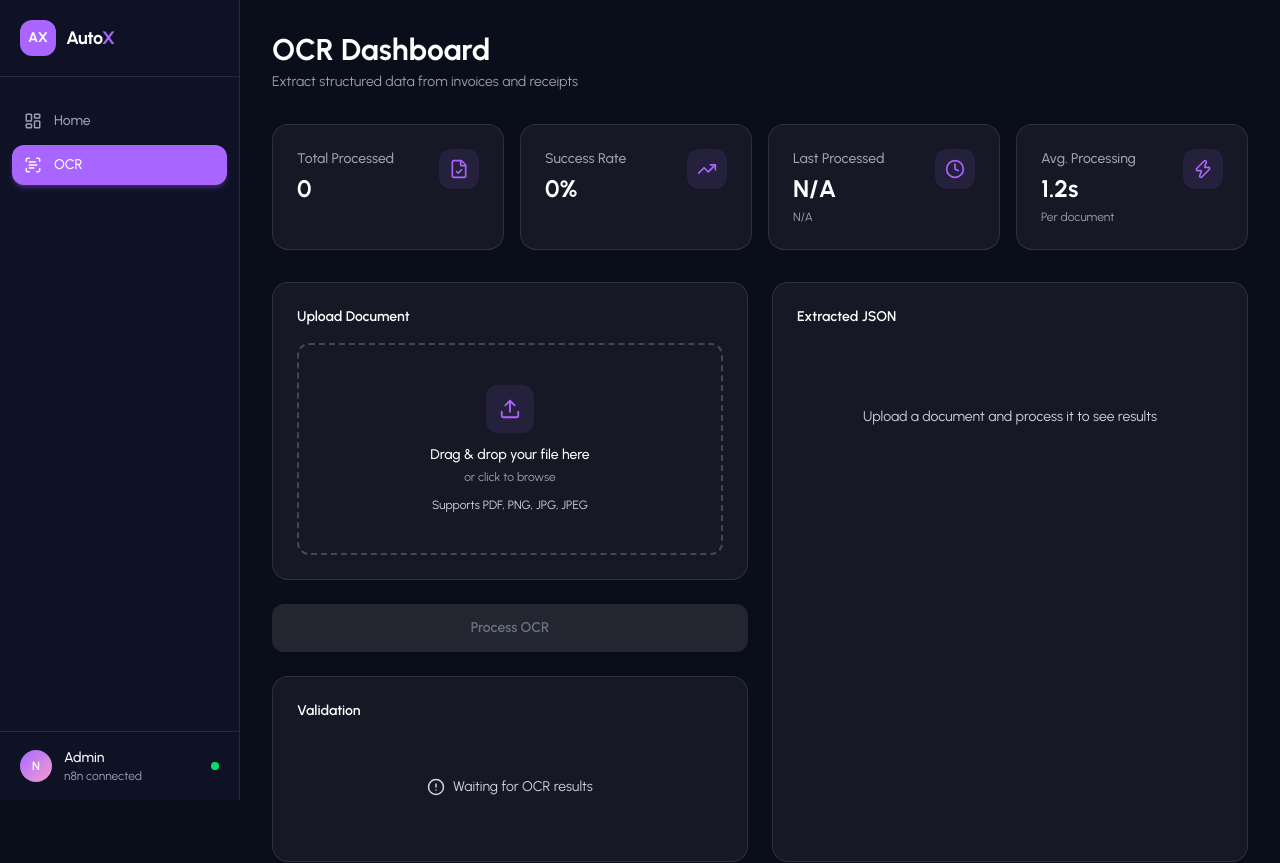
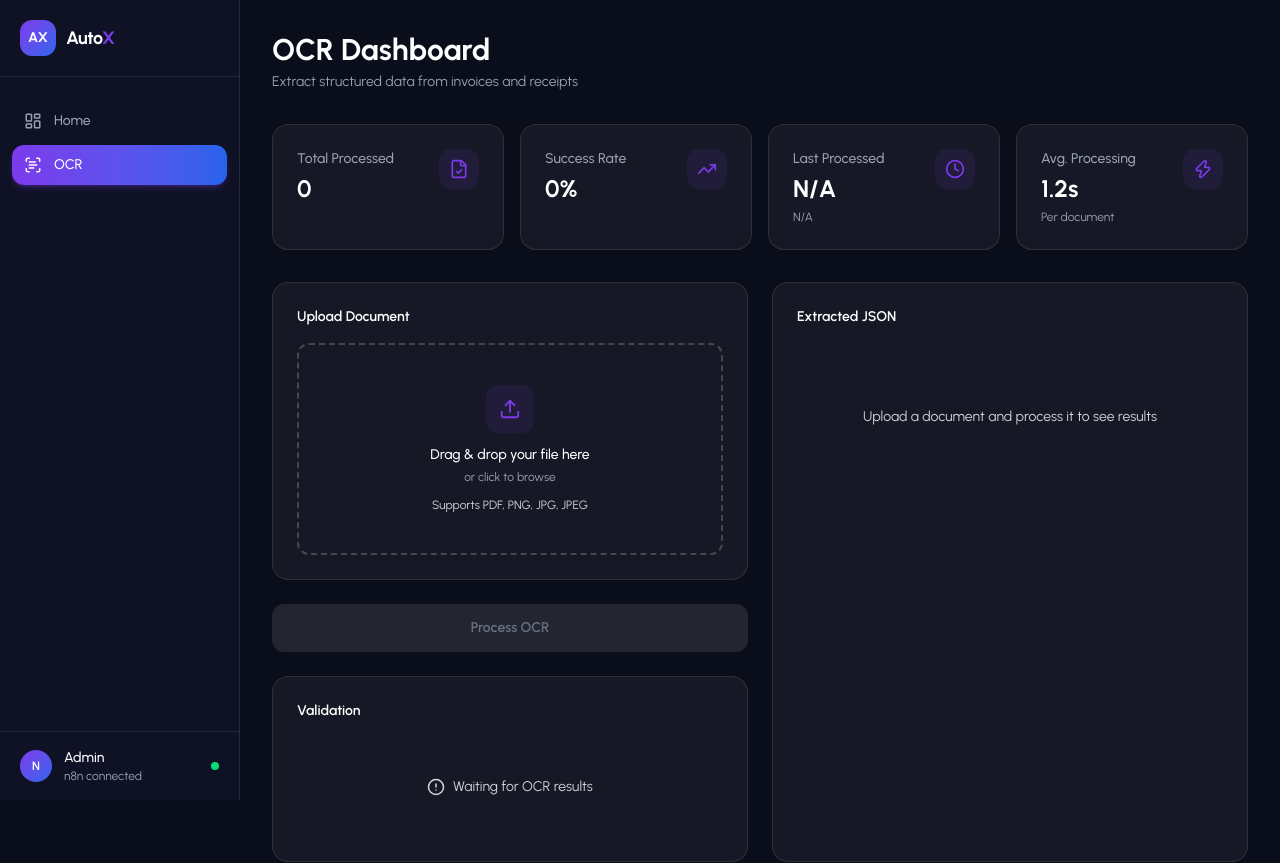
Before and after one commit to KanittaJHA/ai-automation-dashboard, a Next.js app: page /ocr in a window 1280 px wide. Shown: the top 863 px of the page. Built offline with nearby package versions, Linux system fonts and the light colour scheme.

Commit message:
style: update OCR Dashboard purple to match home page AI Agent gradient
Change accent color from #A965FF to #7c3aed and apply purple-to-blue
gradient (from-[#7c3aed] to-[#2563eb]) on key elements: sidebar logo,
active nav, avatar, and Process OCR button.

```diff
--- a/app/ocr/page.tsx
+++ b/app/ocr/page.tsx
@@ -139,31 +139,31 @@ export default function OCRPage() {
 					title="Total Processed"
 					value={totalProcessed}
 					icon={FileCheck}
-					iconColor="text-[#A965FF]"
-					iconBg="bg-[#A965FF]/10"
+					iconColor="text-[#7c3aed]"
+					iconBg="bg-[#7c3aed]/10"
 				/>
 				<StatsCard
 					title="Success Rate"
 					value={`${successRate}%`}
 					icon={TrendingUp}
-					iconColor="text-[#A965FF]"
-					iconBg="bg-[#A965FF]/10"
+					iconColor="text-[#7c3aed]"
+					iconBg="bg-[#7c3aed]/10"
 				/>
 				<StatsCard
 					title="Last Processed"
 					value={lastProcessed.split(" ")[1] ?? "N/A"}
 					subtitle={lastProcessed.split(" ")[0]}
 					icon={Clock}
-					iconColor="text-[#A965FF]"
-					iconBg="bg-[#A965FF]/10"
+					iconColor="text-[#7c3aed]"
+					iconBg="bg-[#7c3aed]/10"
 				/>
 				<StatsCard
 					title="Avg. Processing"
 					value="1.2s"
 					subtitle="Per document"
 					icon={Zap}
-					iconColor="text-[#A965FF]"
-					iconBg="bg-[#A965FF]/10"
+					iconColor="text-[#7c3aed]"
+					iconBg="bg-[#7c3aed]/10"
 				/>
 			</div>
 
@@ -184,7 +184,7 @@ export default function OCRPage() {
 							disabled={!selectedFile || isProcessing}
 							className={`flex-1 py-3.5 rounded-xl text-sm font-semibold transition-all duration-200 ${
 								selectedFile && !isProcessing
-									? "bg-[#A965FF] hover:bg-[#9550E8] text-white shadow-lg shadow-[#A965FF]/25"
+									? "bg-linear-to-r from-[#7c3aed] to-[#2563eb] hover:from-[#6d28d9] hover:to-[#1d4ed8] text-white shadow-lg shadow-[#7c3aed]/25"
 									: "bg-white/10 text-gray-500 cursor-not-allowed"
 							}`}
 						>
--- a/components/dashboard/Sidebar.tsx
+++ b/components/dashboard/Sidebar.tsx
@@ -20,11 +20,11 @@ export default function Sidebar() {
       {/* Logo */}
       <div className="px-5 py-5 border-b border-white/10">
         <Link href="/" className="flex items-center gap-2.5">
-          <div className="w-9 h-9 rounded-xl bg-[#A965FF] flex items-center justify-center">
+          <div className="w-9 h-9 rounded-xl bg-linear-to-br from-[#7c3aed] to-[#2563eb] flex items-center justify-center">
             <span className="text-white font-bold text-sm">AX</span>
           </div>
           <span className="text-white text-lg font-bold tracking-tight">
-            Auto<span className="text-[#A965FF]">X</span>
+            Auto<span className="text-[#7c3aed]">X</span>
           </span>
         </Link>
       </div>
@@ -43,7 +43,7 @@ export default function Sidebar() {
                   href={item.href}
                   className={`flex items-center gap-3 px-3 py-2.5 rounded-xl text-sm font-medium transition-all duration-200 ${
                     isActive
-                      ? "bg-[#A965FF] text-white shadow-md shadow-[#A965FF]/25"
+                      ? "bg-linear-to-r from-[#7c3aed] to-[#2563eb] text-white shadow-md shadow-[#7c3aed]/25"
                       : "text-gray-400 hover:text-white hover:bg-white/5"
                   }`}
                 >
@@ -62,7 +62,7 @@ export default function Sidebar() {
       {/* Footer */}
       <div className="px-4 py-4 border-t border-white/10">
         <div className="flex items-center gap-3 px-1">
-          <div className="w-8 h-8 rounded-full bg-linear-to-br from-[#A965FF] to-[#F79ACC] flex items-center justify-center">
+          <div className="w-8 h-8 rounded-full bg-linear-to-br from-[#7c3aed] to-[#2563eb] flex items-center justify-center">
             <span className="text-white text-xs font-semibold">N</span>
           </div>
           <div>
--- a/components/dashboard/StatsCard.tsx
+++ b/components/dashboard/StatsCard.tsx
@@ -14,8 +14,8 @@ export default function StatsCard({
   value,
   subtitle,
   icon: Icon,
-  iconColor = "text-[#A965FF]",
-  iconBg = "bg-[#A965FF]/10",
+  iconColor = "text-[#7c3aed]",
+  iconBg = "bg-[#7c3aed]/10",
 }: StatsCardProps) {
   return (
     <div className="bg-white/5 rounded-2xl border border-white/10 p-6">
--- a/components/dashboard/ocr/ResultPanel.tsx
+++ b/components/dashboard/ocr/ResultPanel.tsx
@@ -27,7 +27,7 @@ export default function ResultPanel({ result, isLoading }: ResultPanelProps) {
 					<button
 						type="button"
 						onClick={handleCopy}
-						className="flex items-center gap-1.5 text-xs text-gray-400 hover:text-[#A965FF] transition-colors"
+						className="flex items-center gap-1.5 text-xs text-gray-400 hover:text-[#7c3aed] transition-colors"
 					>
 						{copied ? <Check size={14} /> : <Copy size={14} />}
 						{copied ? "Copied" : "Copy"}
@@ -38,7 +38,7 @@ export default function ResultPanel({ result, isLoading }: ResultPanelProps) {
 			{isLoading ? (
 				<div className="flex items-center justify-center flex-1 pb-16">
 					<div className="flex flex-col items-center gap-3">
-						<div className="w-8 h-8 border-2 border-[#A965FF]/20 border-t-[#A965FF] rounded-full animate-spin" />
+						<div className="w-8 h-8 border-2 border-[#7c3aed]/20 border-t-[#7c3aed] rounded-full animate-spin" />
 						<p className="text-sm text-gray-400">Processing OCR...</p>
 					</div>
 				</div>
--- a/components/dashboard/ocr/UploadArea.tsx
+++ b/components/dashboard/ocr/UploadArea.tsx
@@ -74,11 +74,11 @@ export default function UploadArea({
               className="w-20 h-20 object-cover rounded-lg"
             />
           ) : (
-            <div className="w-20 h-20 bg-[#A965FF]/10 rounded-lg flex items-center justify-center">
+            <div className="w-20 h-20 bg-[#7c3aed]/10 rounded-lg flex items-center justify-center">
               {isPdf ? (
-                <FileText size={28} className="text-[#A965FF]" />
+                <FileText size={28} className="text-[#7c3aed]" />
               ) : (
-                <ImageIcon size={28} className="text-[#A965FF]" />
+                <ImageIcon size={28} className="text-[#7c3aed]" />
               )}
             </div>
           )}
@@ -108,12 +108,12 @@ export default function UploadArea({
         onClick={() => inputRef.current?.click()}
         className={`w-full border-2 border-dashed rounded-xl p-10 text-center cursor-pointer transition-all duration-200 ${
           isDragging
-            ? "border-[#A965FF] bg-[#A965FF]/5"
-            : "border-white/20 hover:border-[#A965FF]/50 hover:bg-white/5"
+            ? "border-[#7c3aed] bg-[#7c3aed]/5"
+            : "border-white/20 hover:border-[#7c3aed]/50 hover:bg-white/5"
         }`}
       >
-        <div className="w-12 h-12 rounded-xl bg-[#A965FF]/10 mx-auto mb-3 flex items-center justify-center">
-          <Upload size={22} className="text-[#A965FF]" />
+        <div className="w-12 h-12 rounded-xl bg-[#7c3aed]/10 mx-auto mb-3 flex items-center justify-center">
+          <Upload size={22} className="text-[#7c3aed]" />
         </div>
         <p className="text-sm font-medium text-white">
           Drag & drop your file here
```
